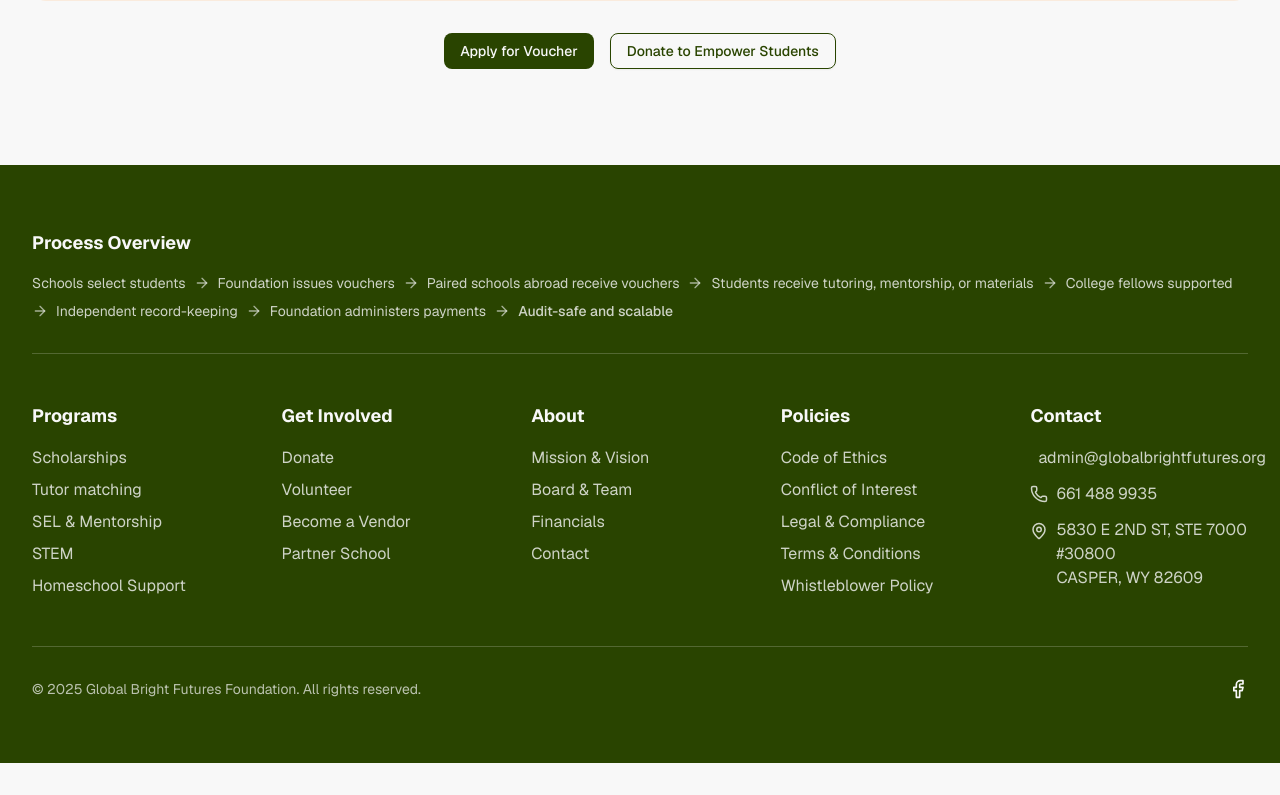
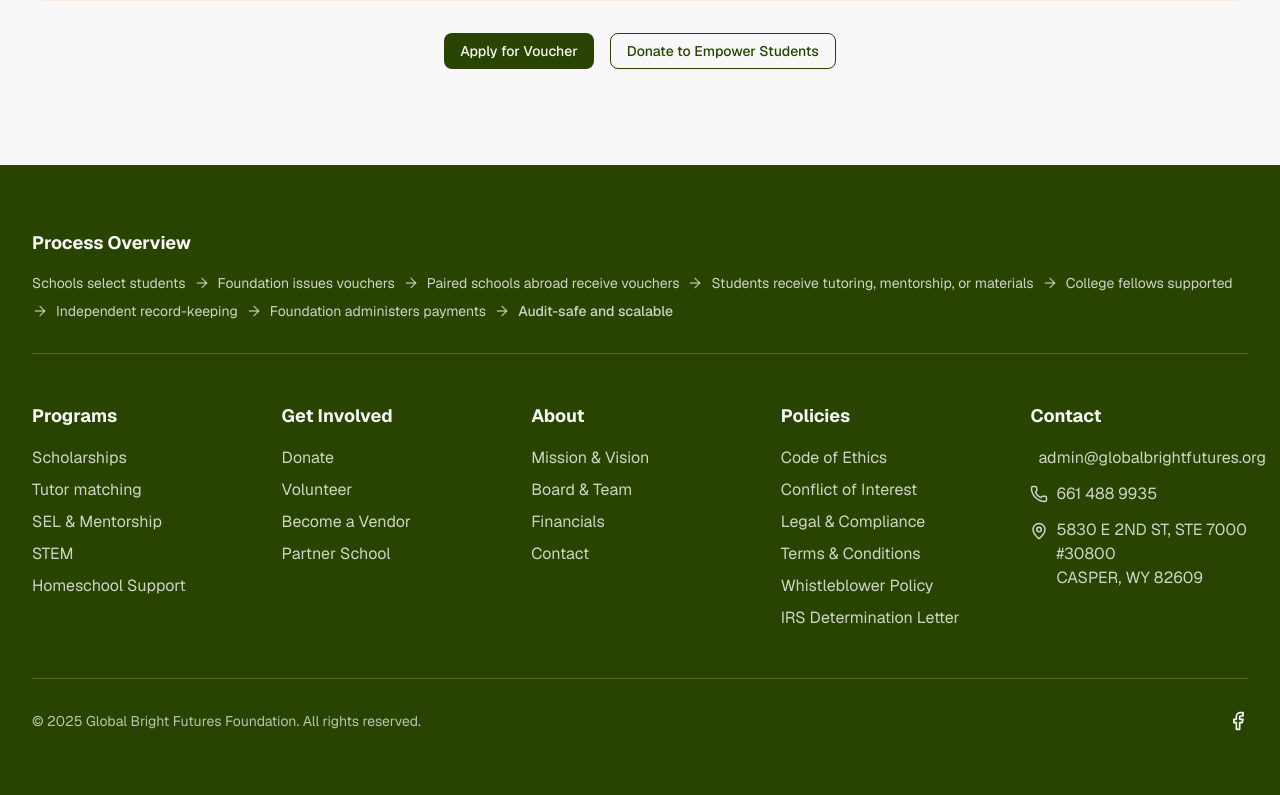
Before and after one commit to AXODUS21/GBfrontend, a Next.js app: page / in a window 1280 px wide. Shown: the part 4389-5184 px from the top of the page. Before the commit the page ends 5152 px from the top, so only its background shows below. Built offline with nearby package versions, Linux system fonts and the light colour scheme.

Commit message:
irs determination letter added to policies

```diff
--- a/components/footer.tsx
+++ b/components/footer.tsx
@@ -198,6 +198,15 @@ export default function Footer() {
                   Whistleblower Policy
                 </Link>
               </li>
+              <li>
+                <a
+                  href="/GBFF IRS 501c3 Determination Letter.pdf"
+                  download="GBFF IRS 501c3 Determination Letter.pdf"
+                  className="hover:text-primary-foreground transition cursor-pointer"
+                >
+                  IRS Determination Letter
+                </a>
+              </li>
             </ul>
           </div>
           <div>
```
Also changed, not shown: 1 other file (tests, documents, lock files or other folders).
